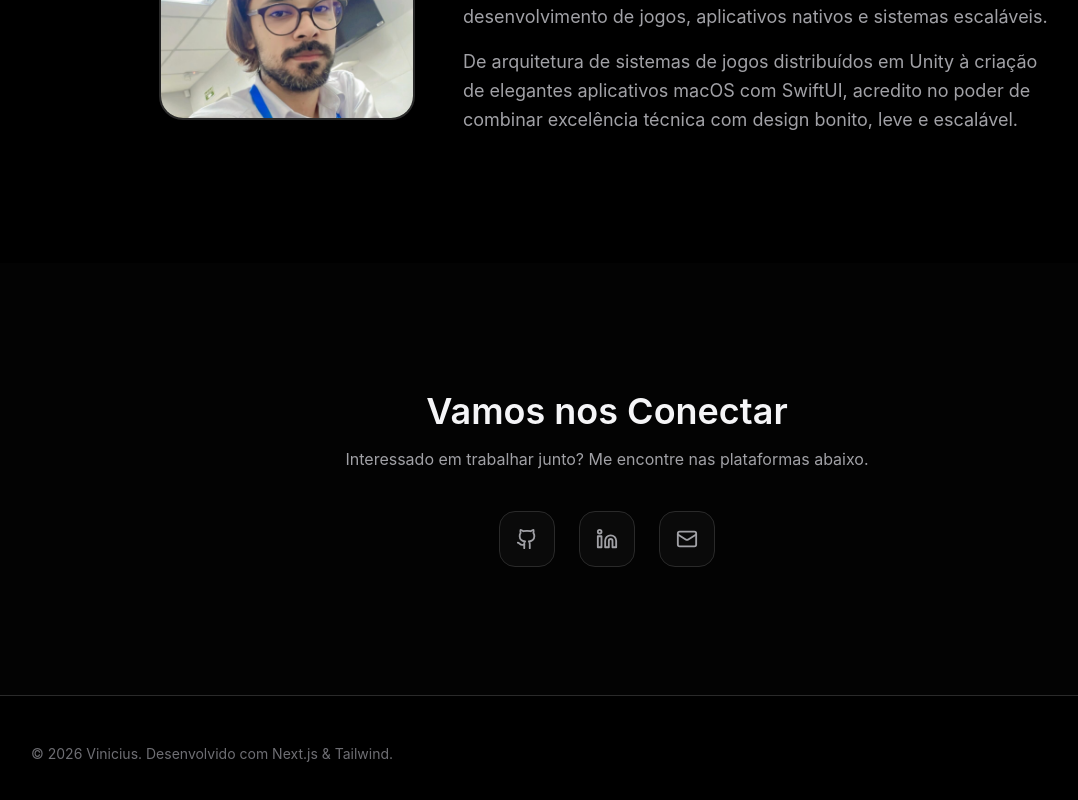
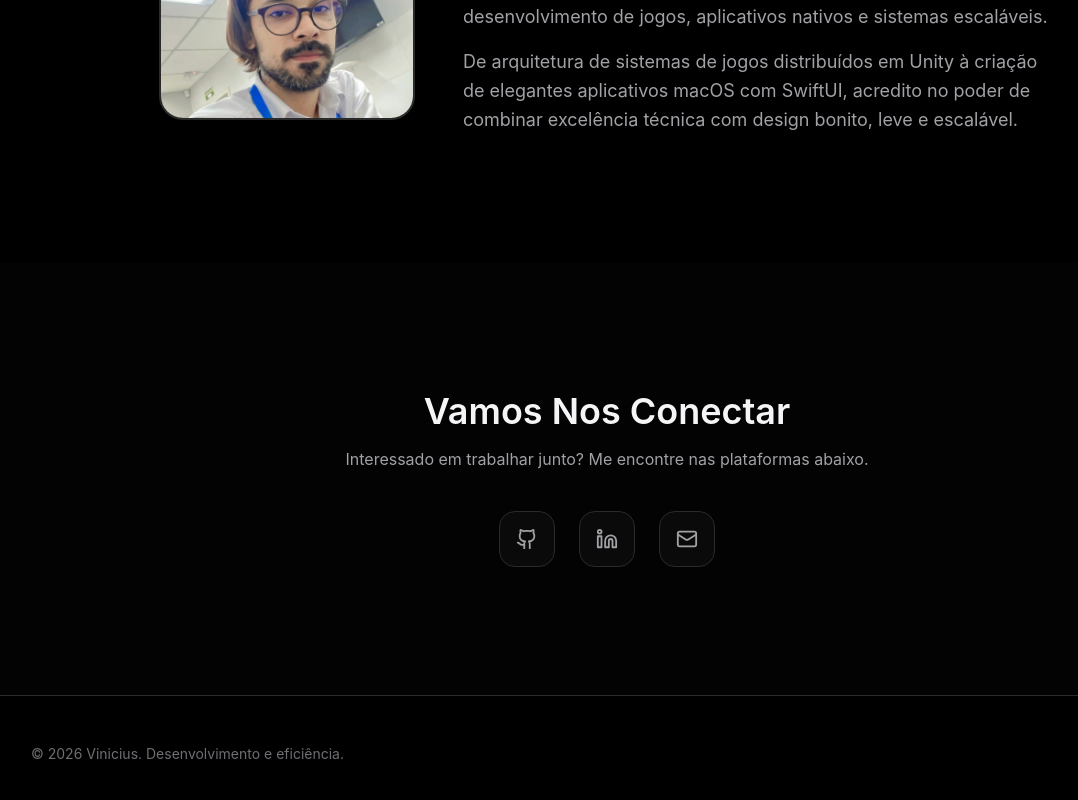
Before and after one commit to izanomikoto/Portf-lio, a Next.js app: page / in a window 1280 px wide. Shown: the part 4407-5207 px from the top of the page, without its empty margins (33-1111 px from the left). Built offline with nearby package versions, Linux system fonts and the light colour scheme.

Commit message:
Update footer text

```diff
--- a/src/app/page.tsx
+++ b/src/app/page.tsx
@@ -430,7 +430,7 @@ export default function Home() {
             whileInView={{ opacity: 1, y: 0 }}
             viewport={{ once: true }}
           >
-            <h2 className="text-3xl md:text-4xl font-semibold mb-4">Vamos nos Conectar</h2>
+            <h2 className="text-3xl md:text-4xl font-semibold mb-4">Vamos Nos Conectar</h2>
             <p className="text-apple-text-secondary mb-10">
               Interessado em trabalhar junto?
               Me encontre nas plataformas abaixo.
@@ -460,7 +460,7 @@ export default function Home() {
       <footer className="py-12 px-6 border-t border-apple-border">
         <div className="max-w-6xl mx-auto flex flex-col md:flex-row items-center justify-between gap-4">
           <p className="text-sm text-apple-text-tertiary">
-            © 2026 Vinicius. Desenvolvido com Next.js & Tailwind.
+            © 2026 Vinicius. Desenvolvimento e eficiência.
           </p>
         </div>
       </footer>
```
